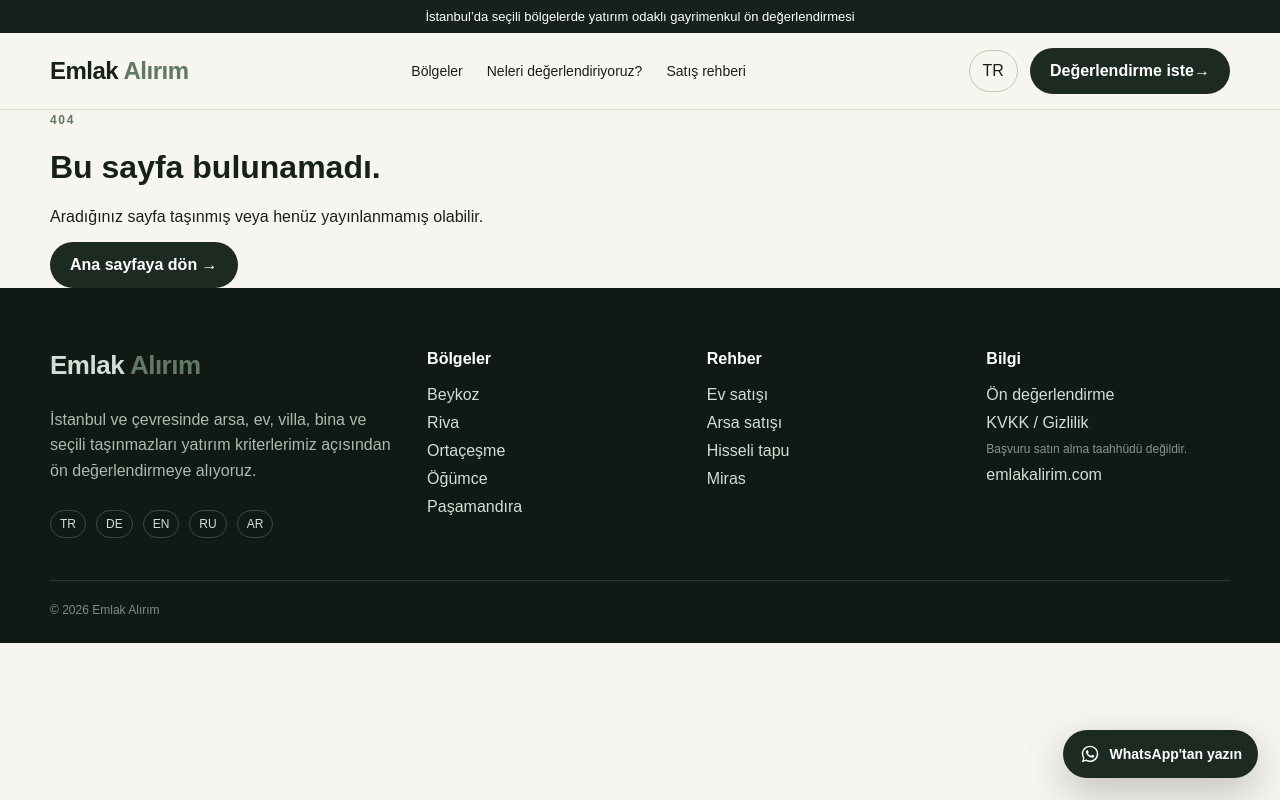
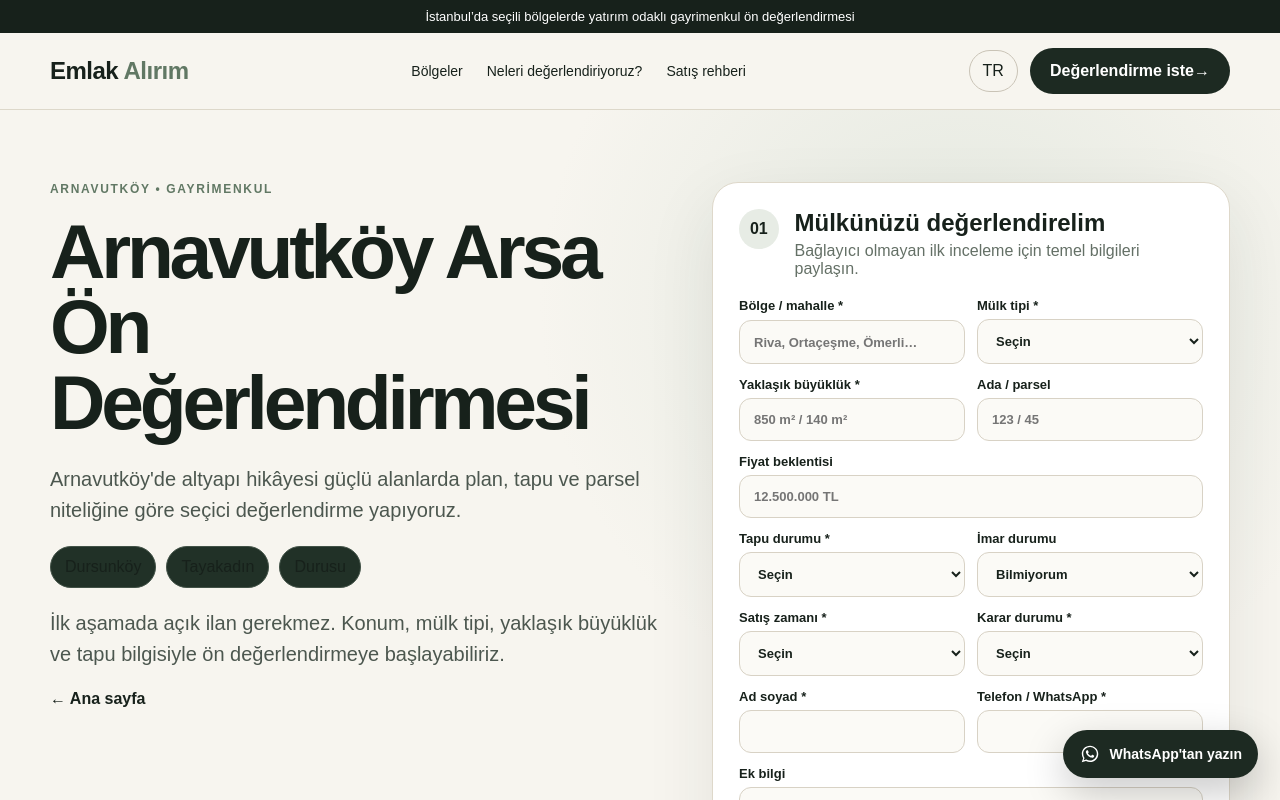
Before and after one commit to nuriarslan/emlakalirim, a Next.js app: page /bolgeler/arnavutkoy in a window 1280 px wide. Before the commit this address had no page. Shown: the top 800 px of the page. Built offline with nearby package versions, Linux system fonts and the light colour scheme.

Commit message:
Add regional SEO landing pages

```diff
--- /dev/null
+++ b/src/app/bolgeler/[slug]/page.tsx
@@ -0,0 +1,20 @@
+import type { Metadata } from "next";
+import Link from "next/link";
+import { notFound } from "next/navigation";
+import { LeadForm } from "@/components/LeadForm";
+import { regions } from "@/lib/site";
+
+export function generateStaticParams() { return regions.map((r)=>({ slug:r.slug })); }
+
+export async function generateMetadata({ params }:{ params:Promise<{slug:string}> }):Promise<Metadata>{
+  const {slug}=await params; const region=regions.find((r)=>r.slug===slug); if(!region) return {};
+  return { title: region.title, description: region.description, alternates:{canonical:`/bolgeler/${region.slug}`} };
+}
+
+export default async function RegionPage({ params }:{ params:Promise<{slug:string}> }){
+  const {slug}=await params; const region=regions.find((r)=>r.slug===slug); if(!region) notFound();
+  return <main>
+    <section className="hero"><div className="wrap heroGrid"><div className="heroCopy"><div className="eyebrow">{region.name.toUpperCase()} • GAYRİMENKUL</div><h1>{region.title}</h1><p className="heroLead">{region.description}</p><div className="pillList">{region.places.map((p)=><span key={p}>{p}</span>)}</div><p className="heroLead">İlk aşamada açık ilan gerekmez. Konum, mülk tipi, yaklaşık büyüklük ve tapu bilgisiyle ön değerlendirmeye başlayabiliriz.</p><Link className="textLink" href="/">← Ana sayfa</Link></div><div className="heroCard"><div className="cardHead"><span>01</span><div><h2>Mülkünüzü değerlendirelim</h2><p>Bağlayıcı olmayan ilk inceleme için temel bilgileri paylaşın.</p></div></div><LeadForm compact locale="tr"/></div></div></section>
+    <section className="section muted"><div className="wrap narrow"><div className="sectionHead"><span>NEYE BAKIYORUZ?</span><h2>{region.name} için tek bir m² fiyatından fazlası önemli.</h2></div><div className="faqList"><details open><summary>Tapu ve malik yapısı</summary><p>Müstakil veya hisseli tapu, arsa payı ve satış kararını verebilen malik yapısı birlikte değerlendirilir.</p></details><details><summary>İmar ve parsel niteliği</summary><p>İmar durumu, yol bağlantısı, parsel şekli ve kullanım imkânı yatırım kararını etkiler.</p></details><details><summary>Fiyat ve zamanlama</summary><p>Beklenti ile bölgenin gerçek işlem potansiyeli arasındaki uyum ve satış takvimi ön incelemenin önemli parçasıdır.</p></details></div></div></section>
+  </main>;
+}
```
